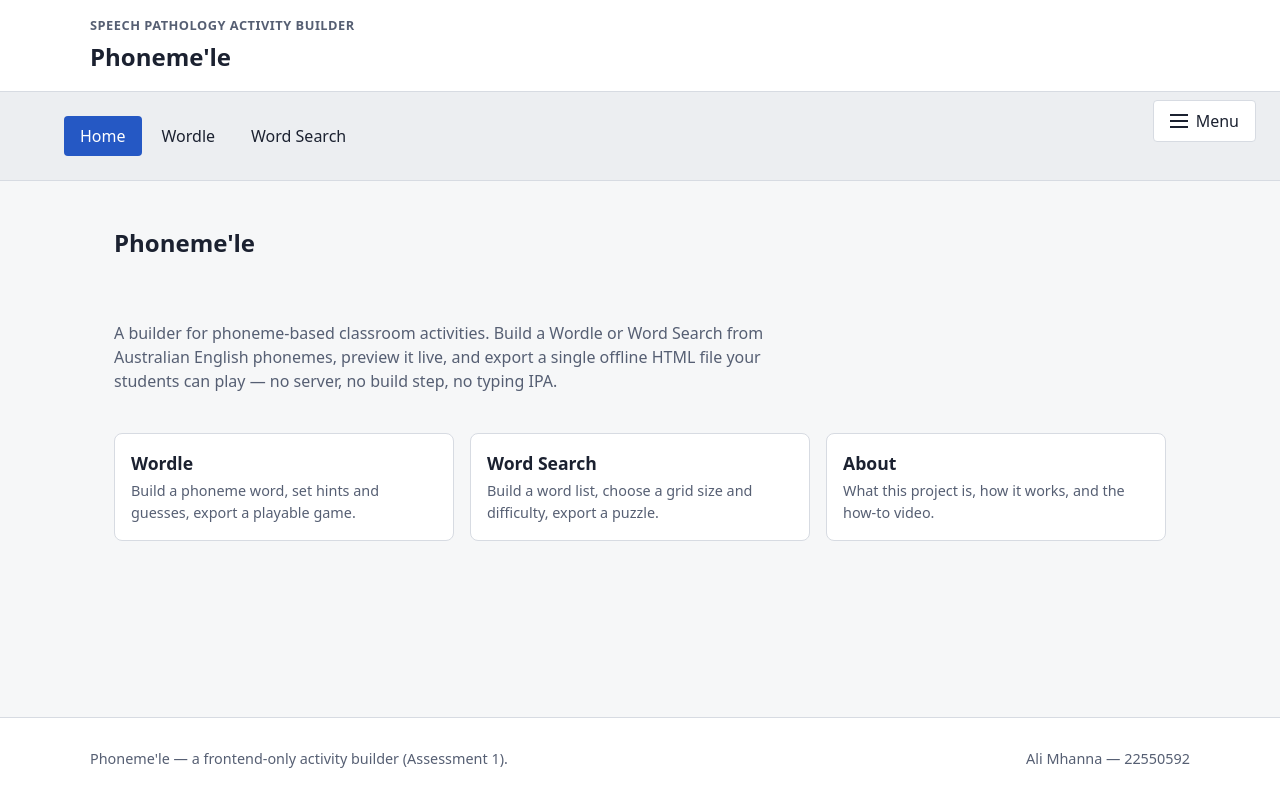
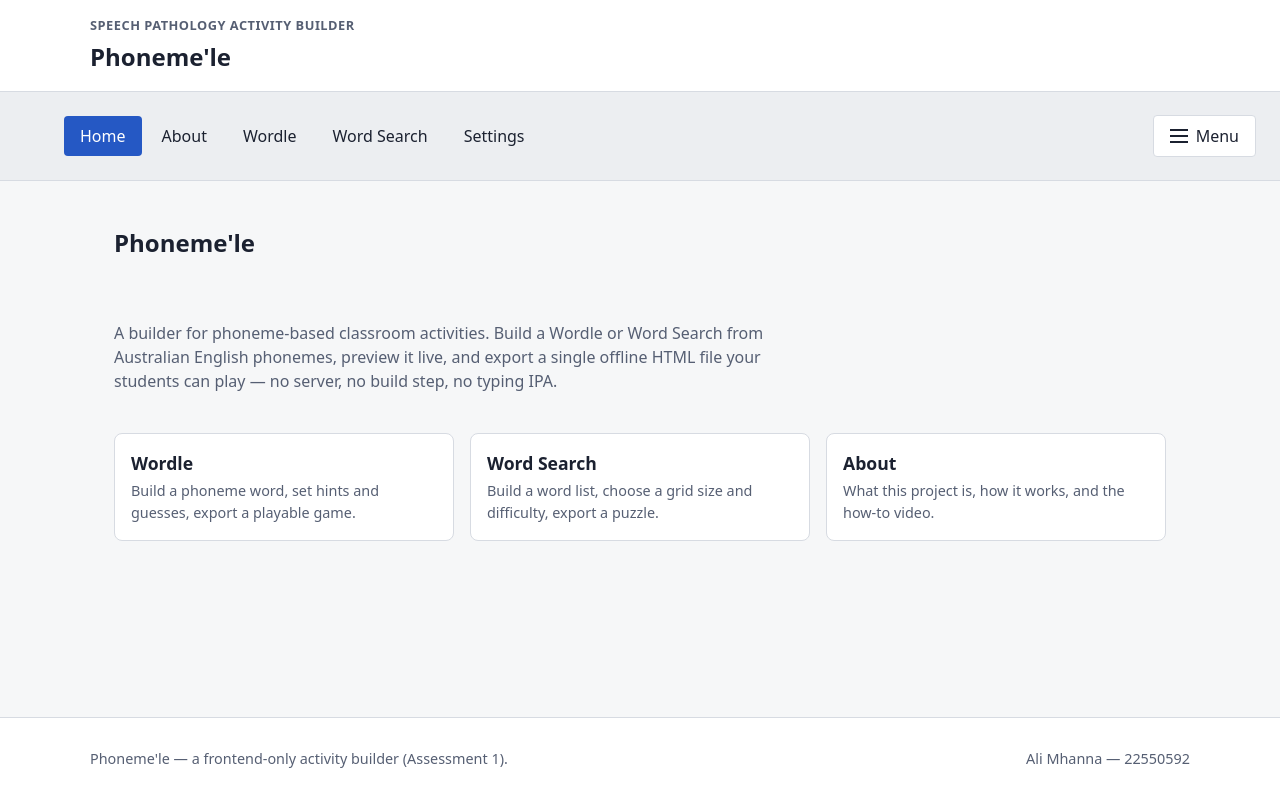
Before and after one commit to kaonun/CSE3CWA-1, a Next.js app: page / in a window 1280 px wide. Built offline with nearby package versions, Linux system fonts and the light colour scheme; no server answers.

Commit message:
feat: expand navigation links

```diff
--- a/src/components/layout/HamburgerMenu.jsx
+++ b/src/components/layout/HamburgerMenu.jsx
@@ -1,20 +1,21 @@
 "use client";
 
 import Link from "next/link";
+import { NAV_LINKS } from "./navigationLinks";
 import styles from "./HamburgerMenu.module.css";
 
-const LINKS = [
-  { href: "/about", label: "About" },
-  { href: "/settings", label: "Settings" },
-];
-
-export default function HamburgerMenu({ id, open, onClose }) {
+export default function HamburgerMenu({ id, open, pathname, onClose }) {
   return (
     <div id={id} className={styles.menu} hidden={!open}>
       <ul className={styles.list}>
-        {LINKS.map((link) => (
+        {NAV_LINKS.map((link) => (
           <li key={link.href}>
-            <Link href={link.href} className={styles.link} onClick={onClose}>
+            <Link
+              href={link.href}
+              className={styles.link}
+              aria-current={pathname === link.href ? "page" : undefined}
+              onClick={onClose}
+            >
               {link.label}
             </Link>
           </li>
--- a/src/components/layout/HamburgerMenu.module.css
+++ b/src/components/layout/HamburgerMenu.module.css
@@ -30,3 +30,8 @@
 .link:hover {
   background: var(--color-surface-muted);
 }
+
+.link[aria-current="page"] {
+  color: var(--color-accent-ink);
+  background: var(--color-accent);
+}
--- a/src/components/layout/NavBar.jsx
+++ b/src/components/layout/NavBar.jsx
@@ -4,13 +4,8 @@ import { useEffect, useRef, useState } from "react";
 import Link from "next/link";
 import { usePathname } from "next/navigation";
 import HamburgerMenu from "./HamburgerMenu";
+import { NAV_LINKS } from "./navigationLinks";
 import styles from "./NavBar.module.css";
-
-const TABS = [
-  { href: "/", label: "Home" },
-  { href: "/wordle", label: "Wordle" },
-  { href: "/wordsearch", label: "Word Search" },
-];
 
 export default function NavBar() {
   const pathname = usePathname();
@@ -34,7 +29,7 @@ export default function NavBar() {
   return (
     <nav className={styles.nav} aria-label="Primary">
       <ul className={styles.tabs}>
-        {TABS.map((tab) => (
+        {NAV_LINKS.map((tab) => (
           <li key={tab.href}>
             <Link
               href={tab.href}
@@ -59,7 +54,12 @@ export default function NavBar() {
         Menu
       </button>
 
-      <HamburgerMenu id="hamburger-menu" open={menuOpen} onClose={closeMenu} />
+      <HamburgerMenu
+        id="hamburger-menu"
+        open={menuOpen}
+        pathname={pathname}
+        onClose={closeMenu}
+      />
     </nav>
   );
 }
--- a/src/components/layout/NavBar.module.css
+++ b/src/components/layout/NavBar.module.css
@@ -10,6 +10,7 @@
 }
 
 .tabs {
+  flex: 1;
   display: flex;
   list-style: none;
   gap: var(--space-1);
@@ -23,6 +24,7 @@
   text-decoration: none;
   color: var(--color-ink);
   font-weight: 500;
+  white-space: nowrap;
 }
 
 .tab:hover {
@@ -35,6 +37,8 @@
 }
 
 .hamburgerTrigger {
+  flex: 0 0 auto;
+  align-self: center;
   display: flex;
   align-items: center;
   gap: var(--space-2);
--- /dev/null
+++ b/src/components/layout/navigationLinks.js
@@ -0,0 +1,7 @@
+export const NAV_LINKS = [
+  { href: "/", label: "Home" },
+  { href: "/about", label: "About" },
+  { href: "/wordle", label: "Wordle" },
+  { href: "/wordsearch", label: "Word Search" },
+  { href: "/settings", label: "Settings" },
+];
```
